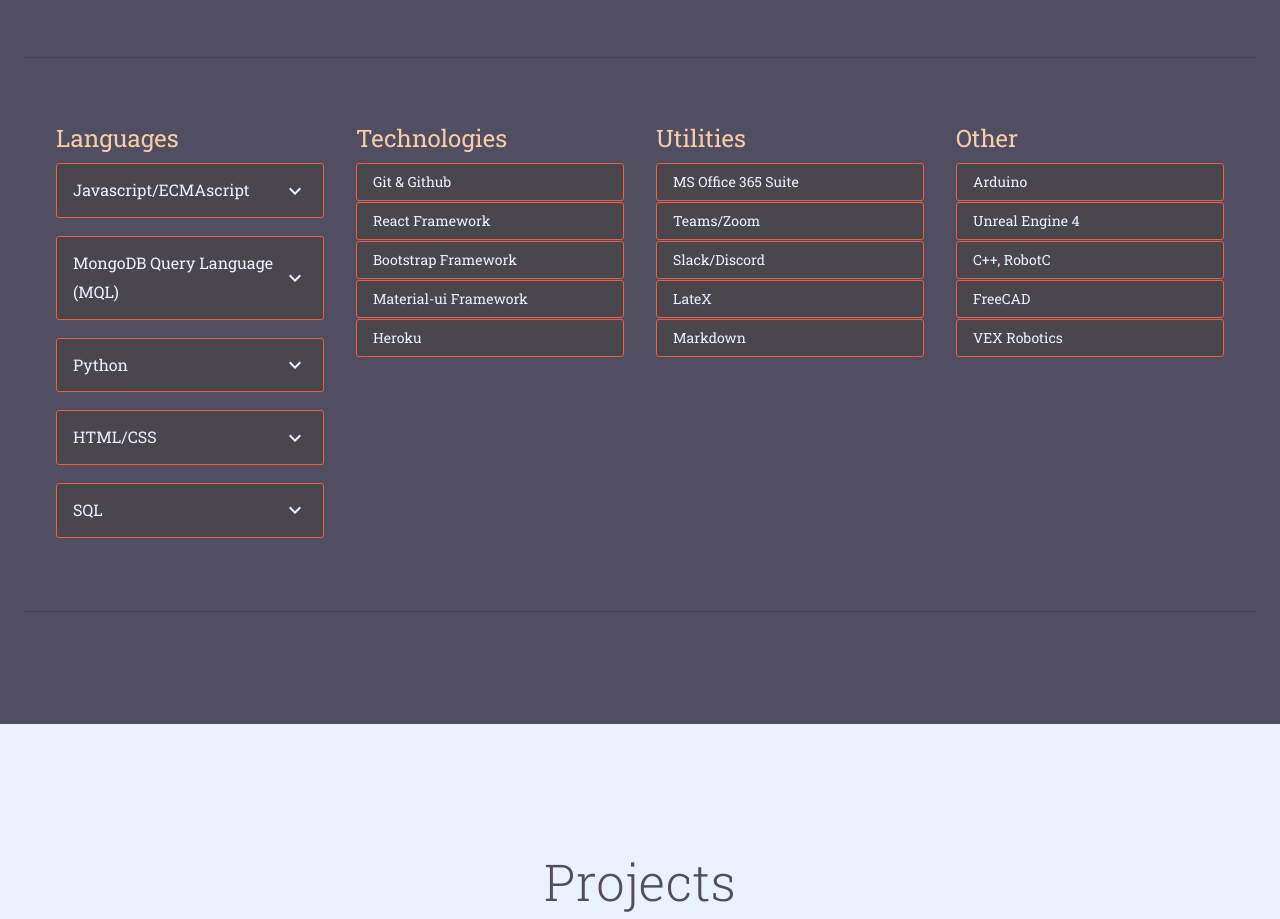
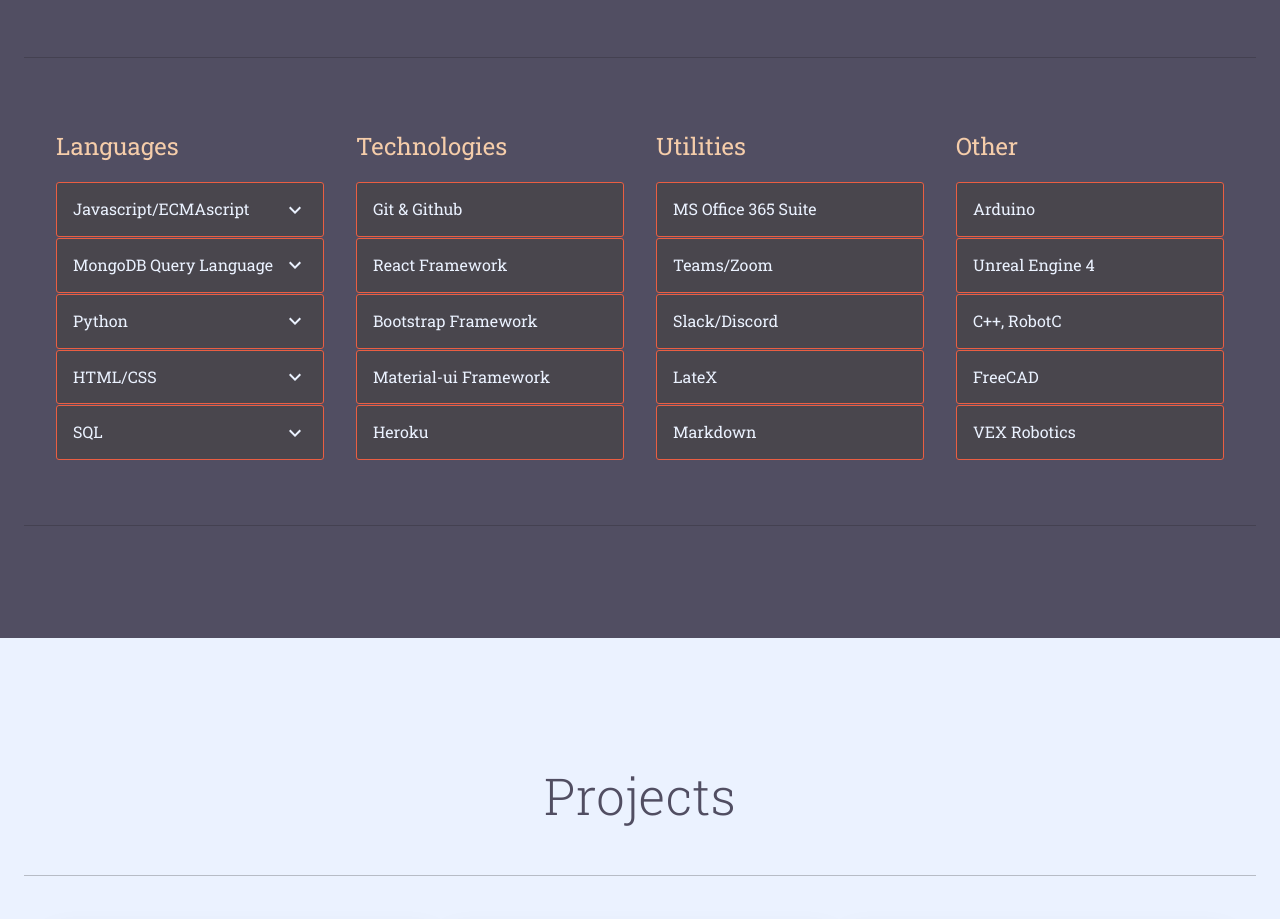
Before and after one commit to MasReed/personal-interactive-website, a React (Create React App) app: page /#about in a window 1280 px wide. Shown: the part 1114-2033 px from the top of the page. Built offline with nearby package versions, Linux system fonts and the light colour scheme.

Commit message:
skill section layout and styling complete; functionality wip

```diff
--- a/src/App.js
+++ b/src/App.js
@@ -22,7 +22,6 @@ function App() {
       direction='column'
       style={{ minHeight: '100vh' }}
     >
-
       <SiteNavigation />
 
       <header id='top' >
--- a/src/EducationContent.jsx
+++ b/src/EducationContent.jsx
@@ -80,7 +80,7 @@ export default function EducationContent() {
                       </Typography>
                       {
                         title.description.map(paragraph => (
-                          <Typography className={classes.eduDetails} variant={'body2'}>
+                          <Typography key={paragraph.slice(-20)} className={classes.eduDetails} variant='body2'>
                             {paragraph}
                           </Typography>
                         ))
--- a/src/TechContent.jsx
+++ b/src/TechContent.jsx
@@ -1,14 +1,11 @@
 import React, { useState } from 'react'
 import { makeStyles, useTheme } from '@material-ui/core/styles'
 import Box from '@material-ui/core/Box'
-import Container from '@material-ui/core/Container'
 import Collapse from '@material-ui/core/Collapse'
 import Grid from '@material-ui/core/Grid'
 import List from '@material-ui/core/List'
 import ListItem from '@material-ui/core/ListItem'
 import ListItemText from '@material-ui/core/ListItemText'
-import ListSubheader from '@material-ui/core/ListSubheader'
-import Paper from '@material-ui/core/Paper'
 import Typography from '@material-ui/core/Typography'
 
 import ExpandLess from '@material-ui/icons/ExpandLess'
@@ -18,7 +15,9 @@ import techSkills from './content/techSkills.json'
 
 const useStyles = makeStyles((theme) => ({
   heading: {
-    color: '#f5cdaa'
+    color: theme.palette.cream.main,
+    margin: '0 0 .75rem',
+    padding: '.5rem 0',
   },
   listItemStyle: {
     backgroundColor: '#49464d',
@@ -27,7 +26,7 @@ const useStyles = makeStyles((theme) => ({
     color: '#EBF2FF',
     margin: '1px 0'
   },
-  nestedList: {
+  listStyle: {
     color: theme.palette.white.main,
     margin: 0,
     padding: 0,
@@ -50,7 +49,8 @@ export default function TechContent() {
 
   const [open, setOpen] = useState(false)
 
-  const handleClick = () => {
+  const handleClick = (event) => {
+    console.log(event)
     setOpen(!open)
   }
 
@@ -60,15 +60,18 @@ export default function TechContent() {
     <>
       <Grid container spacing={4}>
         <Grid item sm={3}>
+          {/* Languages Title */}
           <Typography className={classes.heading} variant='h5'>
             {Object.keys(techSkills)[0][0].toUpperCase() + Object.keys(techSkills)[0].slice(1)}
           </Typography>
 
+          {/* Languagues Dropdown Menus */}
           {
             languages.map(language => (
               <List
+                key={language}
                 component='nav'
-                className={classes.root}
+                className={classes.listStyle}
               >
                 <ListItem button className={classes.listItemStyle} onClick={handleClick}>
                   <ListItemText primary={language.language} />
@@ -79,7 +82,7 @@ export default function TechContent() {
                     <ul>
                       {
                         language.libraries.map(lib => (
-                          <li>{lib}</li>
+                          <li key={lib}>{lib}</li>
                         ))
                       }
                     </ul>
@@ -91,6 +94,7 @@ export default function TechContent() {
 
         </Grid>
 
+        {/* Regular Lists and Items */}
         {
           Object.keys(techSkills).slice(1).map((key) => {
             return (
@@ -98,14 +102,14 @@ export default function TechContent() {
                 <Typography className={classes.heading} variant='h5'>
                   {key[0].toUpperCase() + key.slice(1)}
                 </Typography>
-                <List>
+                <List className={classes.listStyle}>
                   {
                     techSkills[key].map(item => (
                       <ListItem
-                        key={item.toString()}
+                        key={item}
                         className={classes.listItemStyle}
                       >
-                        {item}
+                        <ListItemText primary={item} />
                       </ListItem>
                     ))
                   }
--- a/src/content/techSkills.json
+++ b/src/content/techSkills.json
@@ -5,7 +5,7 @@
       "libraries": ["Node/EJS", "Express", "React/JSX", "Redux", "jQuery", "JSON"]
     },
     {
-      "language": "MongoDB Query Language (MQL)",
+      "language": "MongoDB Query Language",
       "libraries": ["MongoDB", "Mongoose", "MongoDB Atlas"]
     },
     {
```
